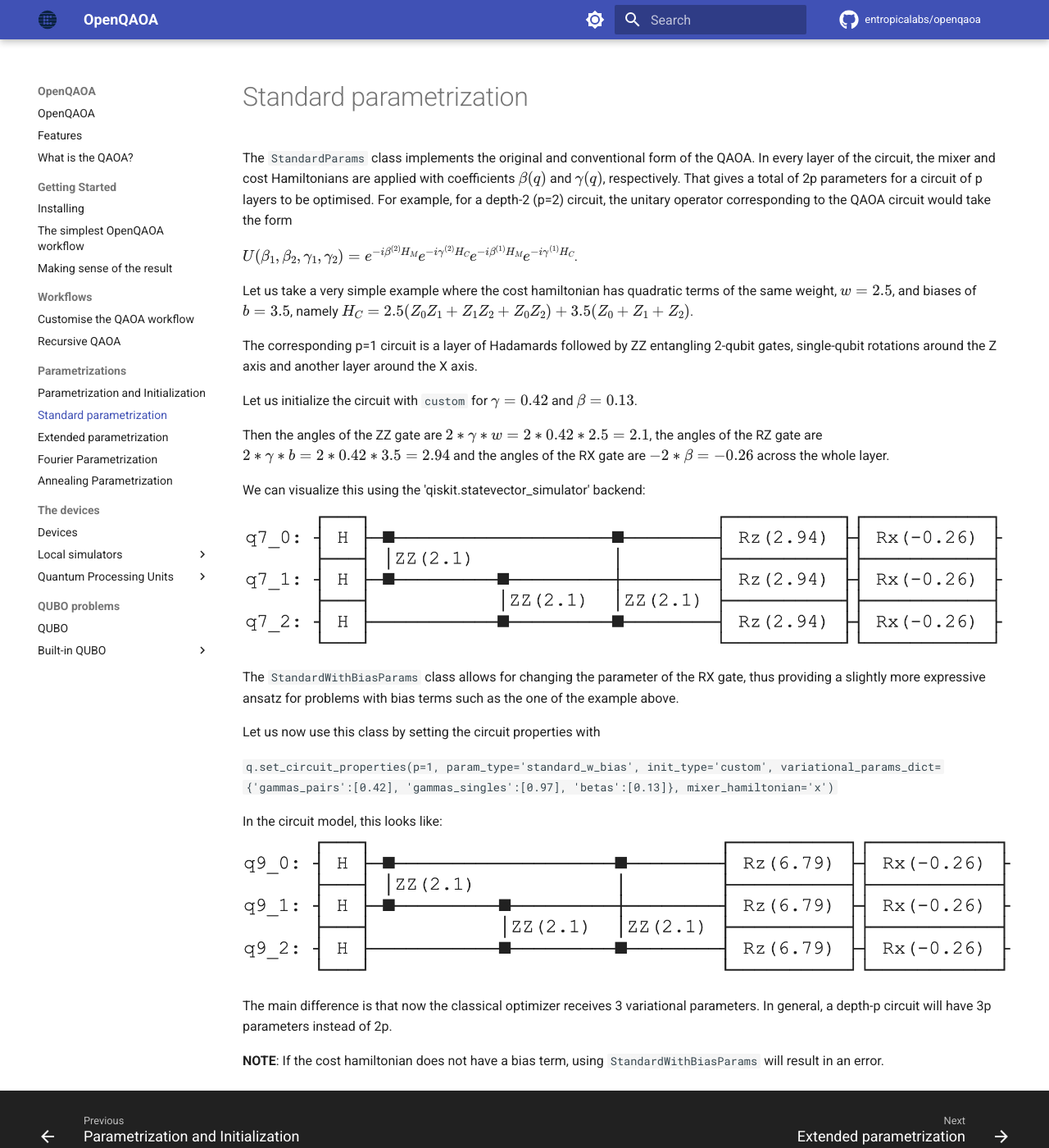
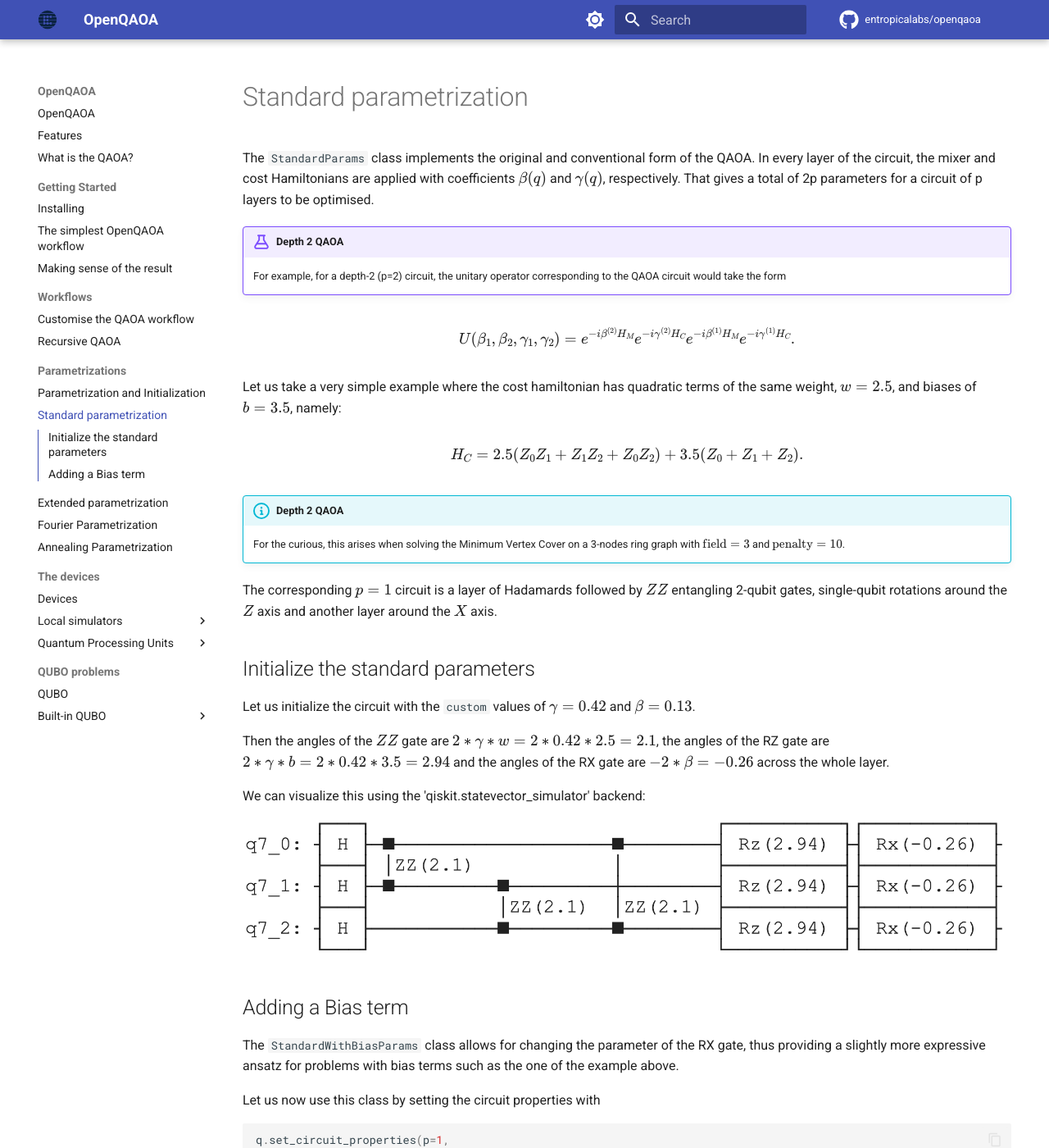
Before and after one commit to entropicalabs/openqaoa-website, an MkDocs documentation site: the page built from docs/parametrization/standard-parametrization.md, in a window 1280 px wide and 1400 px high. Shown: the whole window at 82% size. Built offline with MkDocs 1.6.1 and Material for MkDocs 9.7.7, drawn with Linux system fonts in a browser that asks for light colours; comment, search, counter and statistics services are not loaded; some of the changed text lies outside the part shown.

Commit message:
modify standar params

````diff
--- a/docs/parametrization/standard-parametrization.md
+++ b/docs/parametrization/standard-parametrization.md
@@ -1,38 +1,63 @@
 # Standard parametrization
 
 The `StandardParams` class implements the original and conventional form of the QAOA. In every layer of the circuit, the mixer and cost Hamiltonians are applied with coefficients $\beta(q)$ and $\gamma(q)$, respectively. That gives a total of 2p
- parameters for a circuit of p layers to be optimised. For example, for a depth-2 (p=2) circuit, the unitary operator corresponding to the QAOA circuit would take the form
+ parameters for a circuit of p layers to be optimised.
 
-$U(\beta_1,\beta_2,\gamma_1,\gamma_2) = e^{-i\beta^{(2)} H_{M}} e^{-i\gamma^{(2)} H_{C}} e^{-i\beta^{(1)} H_{M}} e^{-i\gamma^{(1)} H_{C}}$.
+!!! example "Depth 2 QAOA"
+    For example, for a depth-2 (p=2) circuit, the unitary operator corresponding to the QAOA circuit would take the form
 
-Let us take a very simple example where the cost hamiltonian has quadratic terms of the same weight, $w=2.5$, and biases of $b=3.5$, namely $H_C = 2.5 (Z_0Z_1 + Z_1Z_2 + Z_0Z_2) + 3.5 (Z_0 + Z_1 + Z_2)$.
 
-<!--- For the curious, this arises when solving the Minimum Vertex Cover on a 3-nodes ring graph with field=3 and penalty=10. --->
+$$
+U(\beta_1,\beta_2,\gamma_1,\gamma_2) = e^{-i\beta^{(2)} H_{M}} e^{-i\gamma^{(2)} H_{C}} e^{-i\beta^{(1)} H_{M}} e^{-i\gamma^{(1)} H_{C}}.
+$$
 
-The corresponding p=1 circuit is a layer of Hadamards followed by ZZ entangling 2-qubit gates, single-qubit rotations around the Z axis and another layer around the X axis.
+Let us take a very simple example where the cost hamiltonian has quadratic terms of the same weight, $w=2.5$, and biases of $b=3.5$, namely:
 
-Let us initialize the circuit with `custom` for $\gamma=0.42$ and $\beta=0.13$.
+$$ H_C = 2.5 (Z_0Z_1 + Z_1Z_2 + Z_0Z_2) + 3.5 (Z_0 + Z_1 + Z_2). $$
 
-Then the angles of the ZZ gate are $2*\gamma*w = 2*0.42*2.5 = 2.1$, the angles of the RZ gate are $2*\gamma*b = 2*0.42*3.5 = 2.94$ and the angles of the RX gate are $-2*\beta = -0.26$ across the whole layer.
+!!! info "Depth 2 QAOA"
+    For the curious, this arises when solving the Minimum Vertex Cover on a 3-nodes ring graph with $\text{field}=3$ and $\text{penalty}=10$.
+
+
+The corresponding $p=1$ circuit is a layer of Hadamards followed by $ZZ$ entangling 2-qubit gates, single-qubit rotations around the $Z$ axis and another layer around the $X$ axis.
+
+## Initialize the standard parameters
+
+Let us initialize the circuit with the `custom` values of $\gamma=0.42$ and $\beta=0.13$.
+
+Then the angles of the $ZZ$ gate are $2*\gamma*w = 2*0.42*2.5 = 2.1$, the angles of the RZ gate are $2*\gamma*b = 2*0.42*3.5 = 2.94$ and the angles of the RX gate are $-2*\beta = -0.26$ across the whole layer.
 
 We can visualize this using the 'qiskit.statevector_simulator' backend:
 
 ![kamada_kawai_layout](/img/circuit_standard.png)
 
+## Adding a Bias term
 
 The `StandardWithBiasParams` class allows for changing the parameter of the RX gate, thus providing a slightly more expressive ansatz for problems with bias terms such as the one of the example above.
 
 Let us now use this class by setting the circuit properties with
 
-`
-q.set_circuit_properties(p=1, param_type='standard_w_bias', init_type='custom', variational_params_dict={'gammas_pairs':[0.42], 'gammas_singles':[0.97], 'betas':[0.13]}, mixer_hamiltonian='x')
-`
+```Python
+q.set_circuit_properties(p=1,
+                        param_type='standard_w_bias',
+                        init_type='custom',
+                        variational_params_dict={
+                            'gammas_pairs':[0.42],
+                            'gammas_singles':[0.97],
+                            'betas':[0.13]},
+                        mixer_hamiltonian='x')
+```
 
 In the circuit model, this looks like:
 ![kamada_kawai_layout](/img/circuit_standard_w_bias.png)
 
-<!--- builds upon this to accommodate for cost hamiltonians with a bias term. Since the bias term translates to a single-qubit gate, that necessitates an extra variational parameter. --->
+!!! info "Depth 2 QAOA"
+    builds upon this to accommodate for cost hamiltonians with a bias term. Since the bias term translates to a single-qubit gate, that necessitates an extra variational parameter.
 
-The main difference is that now the classical optimizer receives 3 variational parameters. In general, a depth-p circuit will have 3p parameters instead of 2p.
 
-**NOTE**: If the cost hamiltonian does not have a bias term, using `StandardWithBiasParams` will result in an error.
+!!! note "Depth 2 QAOA"
+    The main difference is that now the classical optimizer receives 3 variational parameters. In general, a depth-p circuit will have 3p parameters instead of 2p.
+
+
+!!! warning "Bias terms and Hamiltonians"
+    If the cost hamiltonian does not have a bias term, using `StandardWithBiasParams` will result in an error.
````
Also changed, not shown: docs/problems/built-in-qubo.md (+6 -6 lines).
